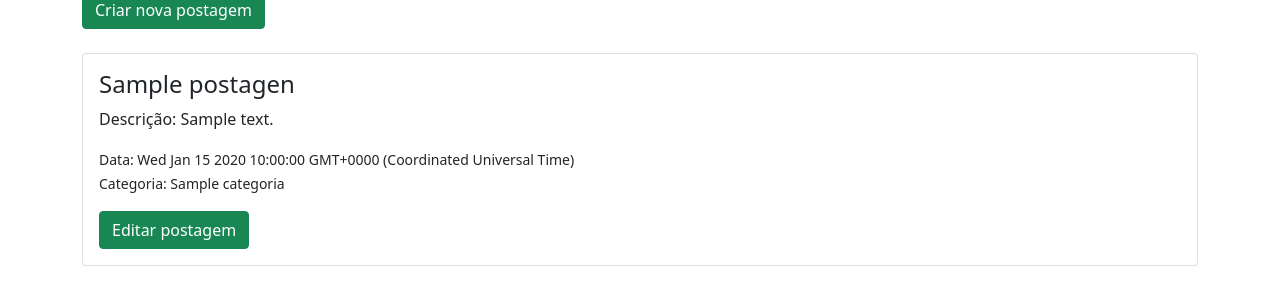
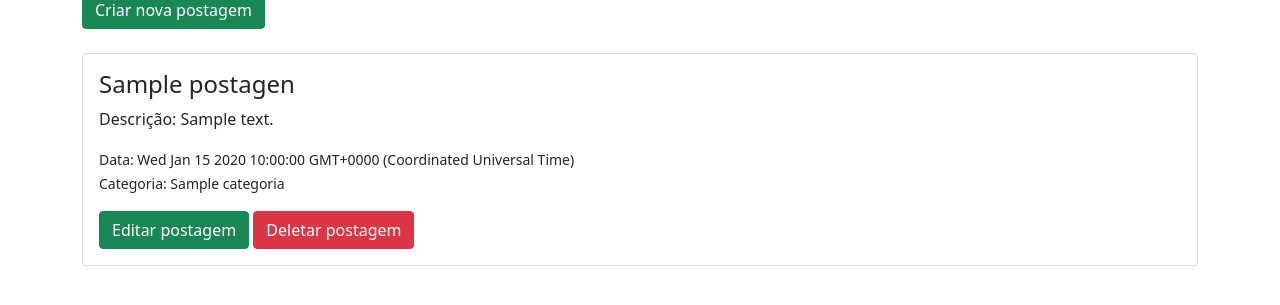
Before and after one commit to victorluizskt/blog-nodejs, a Node server app: page /admin/postagens in a window 1280 px wide. Shown: the part 160-465 px from the top of the page. Run offline with Node 20, Linux system fonts and the light colour scheme; tables that the repository leaves empty hold one stand-in row (values such as "Sample post"); some libraries are stand-ins or nearby versions.

Commit message:
Deletando postagens

```diff
--- a/routes/admin.js
+++ b/routes/admin.js
@@ -221,5 +221,15 @@ const Postagem = mongoose.model('postagens');
         });
     });
 
+// Apagando postagem pelo metódo get, não recomendado.
+    router.get('/postagens/deletar/:id', (req, res) => {
+        Postagem.remove({_id: req.params.id}).then(() => {
+            req.flash('success_msg', 'Postagem deletada com sucesso.');
+            res.redirect('/admin/postagens');
+        }).catch((err) => {
+            req.flash('error_msg', 'Houve um erro interdo');
+            res.redirect('admin/postagens');
+        });
+    });
 
 module.exports = router;
--- a/views/admin/postagens.handlebars
+++ b/views/admin/postagens.handlebars
@@ -10,6 +10,7 @@
             <small>Data: {{data}}</small><br>
             <small>Categoria: {{categoria.nome}}</small><br>
             <a href="/admin/postagens/edit/{{_id}}"><button class="btn btn-success mt-3">Editar postagem</button></a>
+            <a href="/admin/postagens/deletar/{{_id}}"><button class="btn btn-danger mt-3">Deletar postagem</button></a>
         </div>
     </div>
 {{else}}
```
Also changed, not shown: 1 other file.
